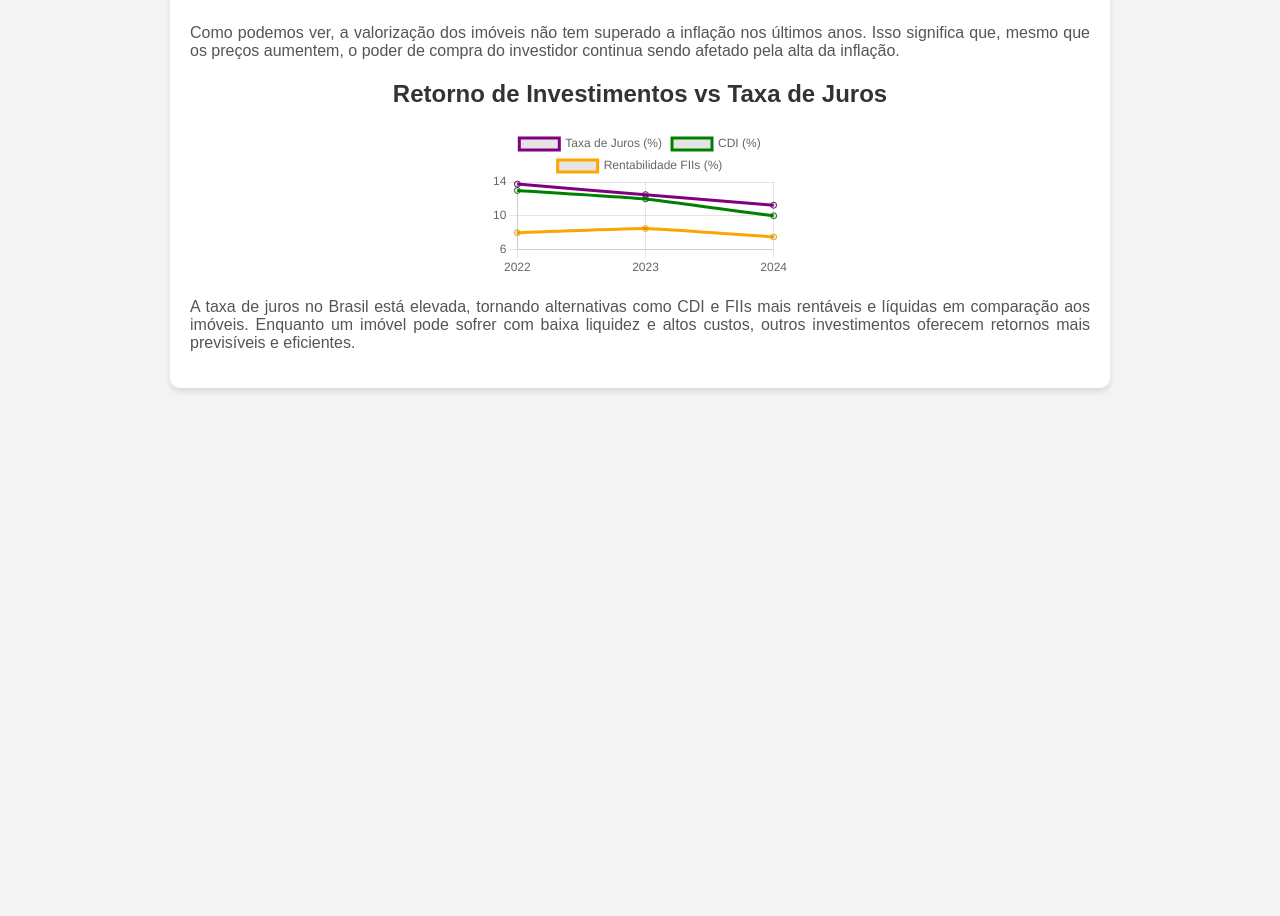
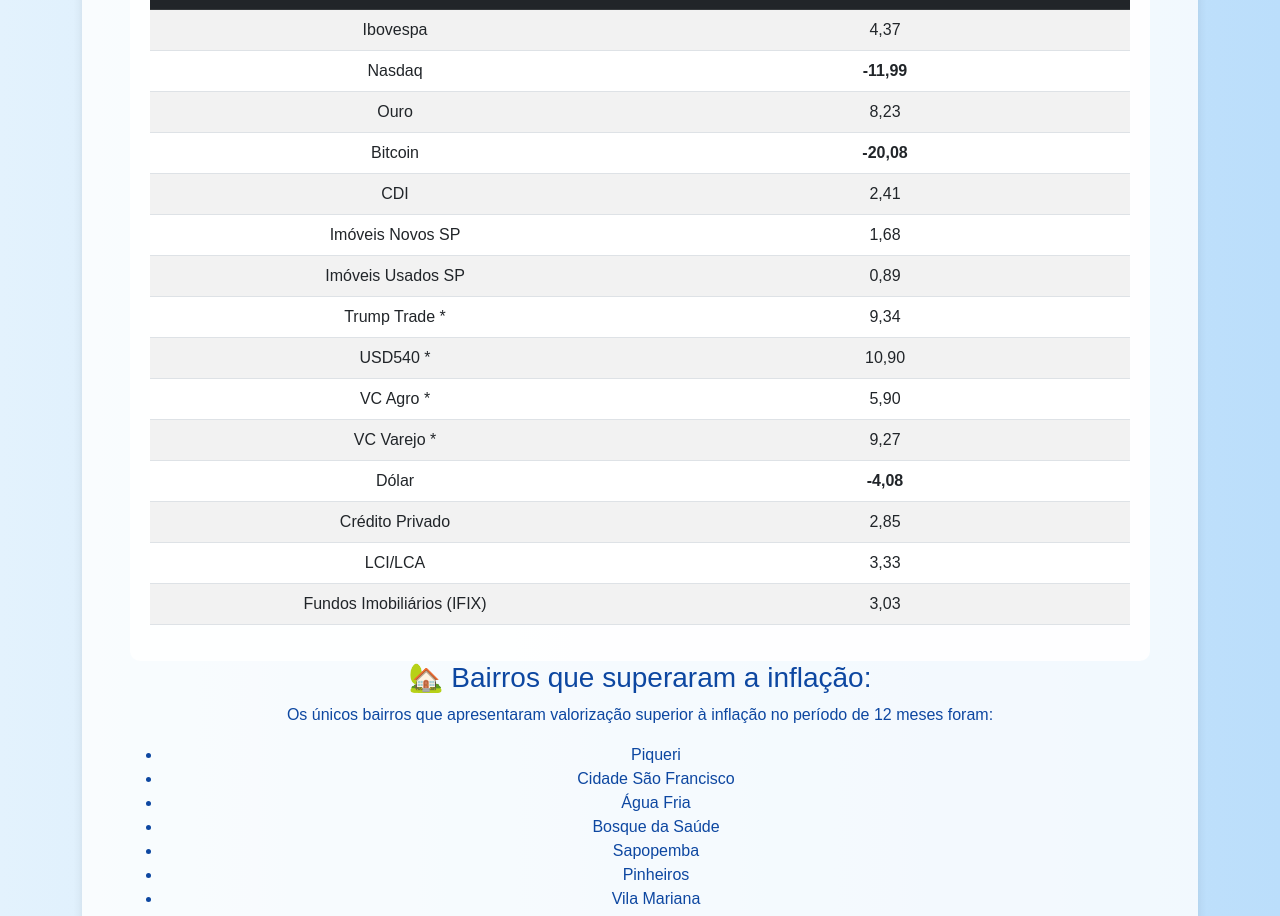
Before and after one commit to chemalle/investimentos-next, a plain HTML site: page index.html in a window 1280 px wide. Shown: the part 490-1406 px from the top of the page. Before the commit the page ends 906 px from the top, so only its background shows below. Drawn offline with nearby package versions, Linux system fonts and the light colour scheme.

Commit message:
Update index.html

```diff
--- a/index.html
+++ b/index.html
@@ -1,106 +1,101 @@
 <!DOCTYPE html>
-<html lang="pt-BR">
+<html lang="pt">
 <head>
     <meta charset="UTF-8">
     <meta name="viewport" content="width=device-width, initial-scale=1.0">
-    <title>Comparação de Investimentos - Next</title>
-    <script src="https://cdn.jsdelivr.net/npm/chart.js"></script>
+    <title>Comparativo de Investimentos | Nexthinking</title>
+    <link rel="stylesheet" href="https://cdn.jsdelivr.net/npm/bootstrap@5.3.0/dist/css/bootstrap.min.css">
     <style>
-        body { font-family: Arial, sans-serif; text-align: center; background-color: #f4f4f4; padding: 20px; }
-        .container { max-width: 900px; margin: auto; background: white; padding: 20px; border-radius: 10px; box-shadow: 0px 4px 6px rgba(0,0,0,0.1); }
-        img { max-width: 150px; display: block; margin: auto; }
-        canvas { max-width: 90%; margin: 20px auto; }
-        h2 { color: #333; }
-        p { font-size: 16px; color: #555; text-align: justify; }
+        body {
+            background: linear-gradient(to right, #e3f2fd, #bbdefb);
+            color: #0d47a1;
+            font-family: Arial, sans-serif;
+        }
+        .overlay {
+            background: rgba(255, 255, 255, 0.8);
+            padding: 40px;
+            border-radius: 10px;
+            box-shadow: 0 0 10px rgba(0, 0, 0, 0.1);
+        }
+        .logo {
+            max-width: 180px;
+            margin-bottom: 20px;
+        }
+        .cta-button {
+            background: #1976d2;
+            color: white;
+            font-weight: bold;
+            padding: 10px 20px;
+            border-radius: 5px;
+            text-decoration: none;
+        }
+        .cta-button:hover {
+            background: #0d47a1;
+        }
+        .table-container {
+            background: rgba(255, 255, 255, 0.9);
+            padding: 20px;
+            border-radius: 10px;
+            margin-top: 20px;
+        }
+        .table-dark {
+            color: #0d47a1;
+        }
+        .negative {
+            color: red;
+            font-weight: bold;
+        }
     </style>
 </head>
 <body>
-    <div class="container">
-        <img src="https://cdn.filestackcontent.com/7UUB9HaqTLmWQPySxadg" alt="Logo Next">
-        <h1>Comparação de Investimentos no Mercado Imobiliário</h1>
-        <p>
-            Muitas pessoas acreditam que a valorização dos imóveis sempre traz ganhos para os investidores. No entanto, é essencial
-            considerar fatores como inflação, taxa de juros e retorno de investimentos alternativos. Vamos analisar com dados reais.
-        </p>
+    <div class="container text-center mt-5">
+        <div class="overlay p-5">
+            <img src="https://cdn.filestackcontent.com/7UUB9HaqTLmWQPySxadg" class="logo" alt="Nexthinking Logo">
+            <h1>📊 Comparativo de Investimentos - Últimos 3 Meses</h1>
+            <p><strong>Nota:</strong> As rentabilidades apresentadas refletem o desempenho acumulado em <strong>3 meses</strong>, e não apenas um único mês.</p>
+            <p><strong>Importante:</strong> A valorização informada na tabela para os imóveis representa exclusivamente os únicos 7 bairros que se valorizaram acima da inflação no período de 12 meses. Mais de 95% dos bairros tiveram valorização inferior à inflação e, por isso, foram excluídos do cálculo, focando apenas onde existe retorno real.</p>
 
-        <h2>Comparação entre Valorização de Imóveis e Inflação</h2>
-        <canvas id="graficoImoveis"></canvas>
-        <p>
-            Como podemos ver, a valorização dos imóveis não tem superado a inflação nos últimos anos. Isso significa que, mesmo que os preços aumentem,
-            o poder de compra do investidor continua sendo afetado pela alta da inflação.
-        </p>
+            <div class="table-container">
+                <table class="table table-striped table-hover">
+                    <thead class="table-dark">
+                        <tr>
+                            <th>Investimento</th><th>Acumulado 3 Meses (%)</th>
+                        </tr>
+                    </thead>
+                    <tbody>
+                        <tr><td>Ibovespa</td><td>4,37</td></tr>
+                        <tr><td>Nasdaq</td><td class="negative">-11,99</td></tr>
+                        <tr><td>Ouro</td><td>8,23</td></tr>
+                        <tr><td>Bitcoin</td><td class="negative">-20,08</td></tr>
+                        <tr><td>CDI</td><td>2,41</td></tr>
+                        <tr><td>Imóveis Novos SP</td><td>1,68</td></tr>
+                        <tr><td>Imóveis Usados SP</td><td>0,89</td></tr>
+                        <tr><td>Trump Trade *</td><td>9,34</td></tr>
+                        <tr><td>USD540 *</td><td>10,90</td></tr>
+                        <tr><td>VC Agro *</td><td>5,90</td></tr>
+                        <tr><td>VC Varejo *</td><td>9,27</td></tr>
+                        <tr><td>Dólar</td><td class="negative">-4,08</td></tr>
+                        <tr><td>Crédito Privado</td><td>2,85</td></tr>
+                        <tr><td>LCI/LCA</td><td>3,33</td></tr>
+                        <tr><td>Fundos Imobiliários (IFIX)</td><td>3,03</td></tr>
+                    </tbody>
+                </table>
+            </div>
 
-        <h2>Retorno de Investimentos vs Taxa de Juros</h2>
-        <canvas id="graficoInvestimentos"></canvas>
-        <p>
-            A taxa de juros no Brasil está elevada, tornando alternativas como CDI e FIIs mais rentáveis e líquidas em comparação aos imóveis.
-            Enquanto um imóvel pode sofrer com baixa liquidez e altos custos, outros investimentos oferecem retornos mais previsíveis e eficientes.
-        </p>
-    </div>
+            <h3>🏡 Bairros que superaram a inflação:</h3>
+            <p>Os únicos bairros que apresentaram valorização superior à inflação no período de 12 meses foram:</p>
+            <ul>
+                <li>Piqueri</li>
+                <li>Cidade São Francisco</li>
+                <li>Água Fria</li>
+                <li>Bosque da Saúde</li>
+                <li>Sapopemba</li>
+                <li>Pinheiros</li>
+                <li>Vila Mariana</li>
+            </ul>
 
-    <script>
-        const ctx1 = document.getElementById('graficoImoveis').getContext('2d');
-        new Chart(ctx1, {
-            type: 'line',
-            data: {
-                labels: ['2022', '2023', '2024'],
-                datasets: [
-                    {
-                        label: 'Valorização Imóveis (%)',
-                        data: [6, 8, 7],
-                        borderColor: 'blue',
-                        fill: false,
-                        tension: 0.1
-                    },
-                    {
-                        label: 'Inflação (%)',
-                        data: [10, 9, 8],
-                        borderColor: 'red',
-                        fill: false,
-                        tension: 0.1
-                    }
-                ]
-            },
-            options: {
-                responsive: true,
-                plugins: { legend: { position: 'top' } }
-            }
-        });
-
-        const ctx2 = document.getElementById('graficoInvestimentos').getContext('2d');
-        new Chart(ctx2, {
-            type: 'line',
-            data: {
-                labels: ['2022', '2023', '2024'],
-                datasets: [
-                    {
-                        label: 'Taxa de Juros (%)',
-                        data: [13.75, 12.50, 11.25],
-                        borderColor: 'purple',
-                        fill: false,
-                        tension: 0.1
-                    },
-                    {
-                        label: 'CDI (%)',
-                        data: [13, 12, 10],
-                        borderColor: 'green',
-                        fill: false,
-                        tension: 0.1
-                    },
-                    {
-                        label: 'Rentabilidade FIIs (%)',
-                        data: [8, 8.5, 7.5],
-                        borderColor: 'orange',
-                        fill: false,
-                        tension: 0.1
-                    }
-                ]
-            },
-            options: {
-                responsive: true,
-                plugins: { legend: { position: 'top' } }
-            }
-        });
-    </script>
-</body>
-</html>
+            <h3>📌 Importante sobre Liquidez, Rentabilidade e Custos:</h3>
+            <p>Investimentos de menor liquidez podem sofrer perda de rentabilidade devido ao impacto da inflação ao longo do tempo. Imóveis usados, que levam cerca de 2 anos para serem vendidos, tiveram sua valorização ajustada para refletir essa realidade. Da mesma forma, imóveis novos, que possuem liquidez superior e levam cerca de 9 meses para serem vendidos, apresentam melhor desempenho ajustado.</p>
+            <p>Além disso, os custos do segmento de construção civil, medidos pelo INCC, impactam diretamente na rentabilidade real dos investimentos imobiliários. Portanto, é essencial considerar esses fatores ao avaliar o desempenho desses ativos.</p>
+            <p
+::contentReference[oaicite:14]{index=14}
```
